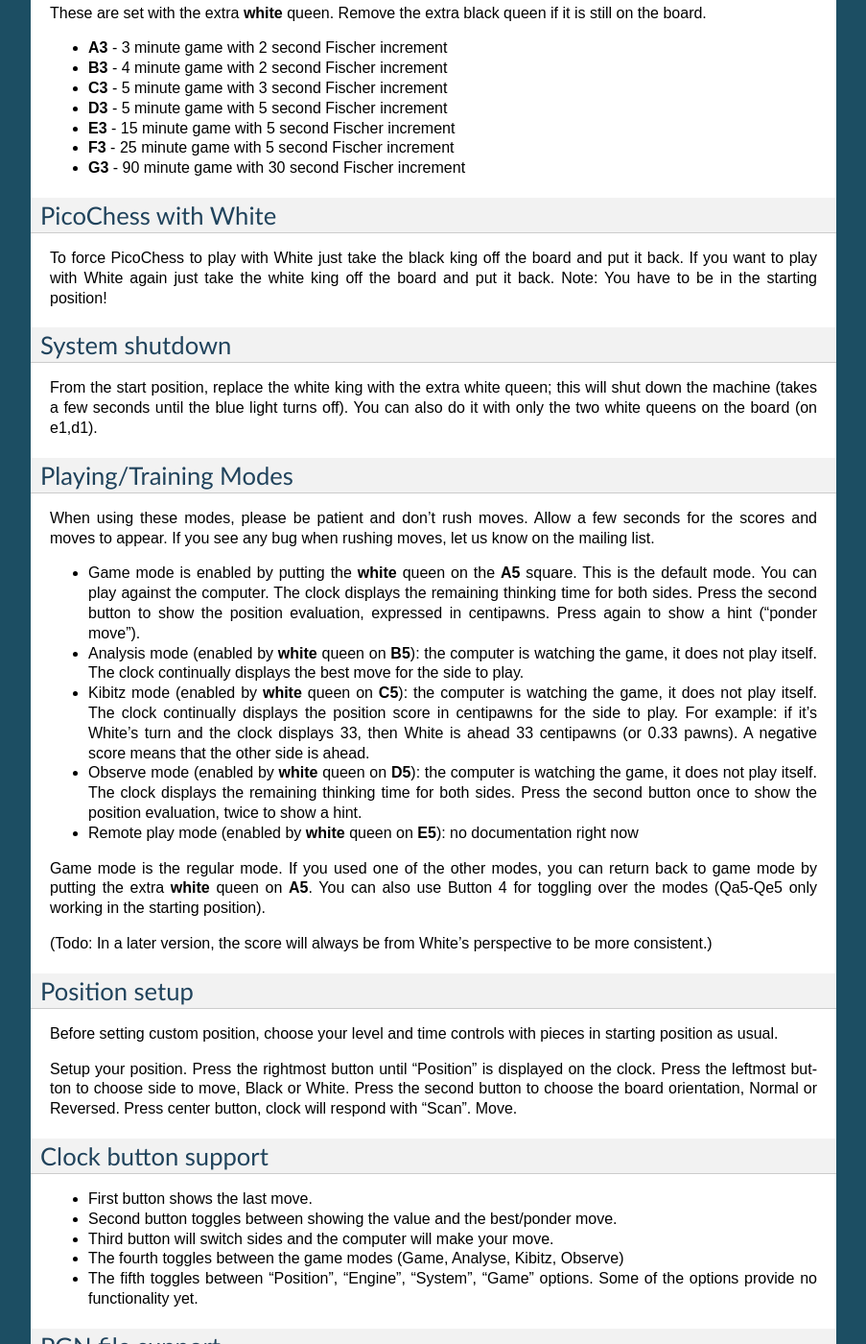
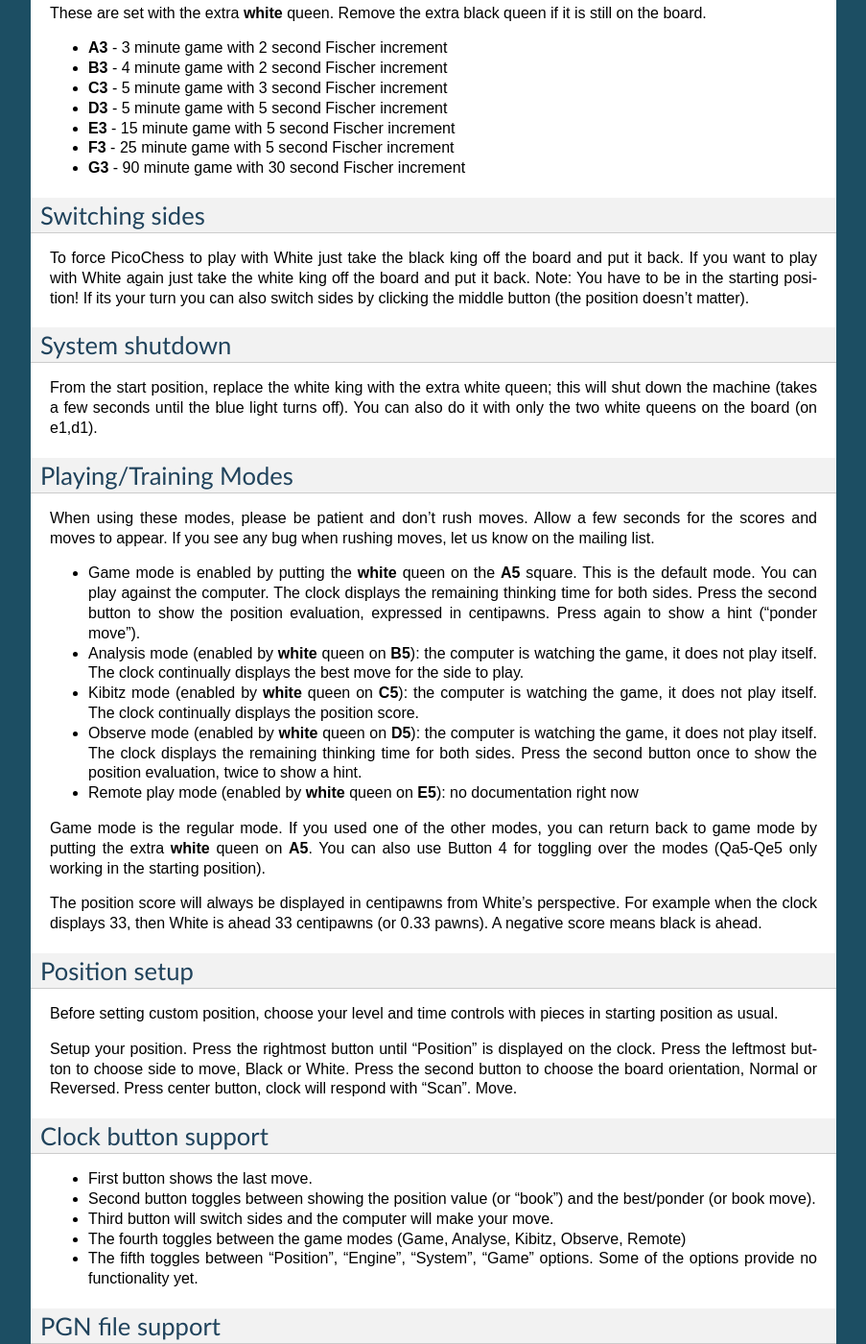
Before and after one commit to jromang/picochess, a Sphinx documentation site: the page built from docs/usage.rst, in a window 1280 px wide and 1400 px high, scrolled down 1250 px. Shown: the whole window at 96% size, without its empty margins (198-1101 px from the left). Built offline with Sphinx 7.4.7, drawn with Linux system fonts in a browser that asks for light colours; some of the changed text lies outside the part shown.

Commit message:
update docu

```diff
--- a/docs/usage.rst
+++ b/docs/usage.rst
@@ -68,10 +68,11 @@
 * **F3** - 25 minute game with 5 second Fischer increment
 * **G3** - 90 minute game with 30 second Fischer increment
 
-PicoChess with White
---------------------
+Switching sides
+---------------
 
 To force PicoChess to play with White just take the black king off the board and put it back. If you want to play with White again just take the white king off the board and put it back. Note: You have to be in the starting position!
+If its your turn you can also switch sides by clicking the middle button (the position doesn't matter).
 
 System shutdown
 ---------------
@@ -85,14 +86,14 @@
 
 * Game mode is enabled by putting the **white** queen on the **A5** square. This is the default mode. You can play against the computer. The clock displays the remaining thinking time for both sides. Press the second button to show the position evaluation, expressed in centipawns. Press again to show a hint ("ponder move").
 * Analysis mode (enabled by **white** queen on **B5**): the computer is watching the game, it does not play itself. The clock continually displays the best move for the side to play.
-* Kibitz mode (enabled by **white** queen on **C5**): the computer is watching the game, it does not play itself. The clock continually displays the position score in centipawns for the side to play. For example: if it's White's turn and the clock displays 33, then White is ahead 33 centipawns (or 0.33 pawns). A negative score means that the other side is ahead.
+* Kibitz mode (enabled by **white** queen on **C5**): the computer is watching the game, it does not play itself. The clock continually displays the position score.
 * Observe mode (enabled by **white** queen on **D5**): the computer is watching the game, it does not play itself. The clock displays the remaining thinking time for both sides. Press the second button once to show the position evaluation, twice to show a hint.
 * Remote play mode (enabled by **white** queen on **E5**): no documentation right now
 
 Game mode is the regular mode. If you used one of the other modes, you can return back to game mode by putting the extra **white** queen on **A5**.
 You can also use Button 4 for toggling over the modes (Qa5-Qe5 only working in the starting position).
 
-(Todo: In a later version, the score will always be from White's perspective to be more consistent.)
+The position score will always be displayed in centipawns from White's perspective. For example when the clock displays 33, then White is ahead 33 centipawns (or 0.33 pawns). A negative score means black is ahead.
 
 Position setup
 --------------
@@ -108,9 +109,9 @@
 --------------------
 
 * First button shows the last move.
-* Second button toggles between showing the value and the best/ponder move.
+* Second button toggles between showing the position value (or "book") and the best/ponder (or book move).
 * Third button will switch sides and the computer will make your move.
-* The fourth toggles between the game modes (Game, Analyse, Kibitz, Observe)
+* The fourth toggles between the game modes (Game, Analyse, Kibitz, Observe, Remote)
 * The fifth toggles between "Position", "Engine", "System", "Game" options. Some of the options provide no functionality yet.
 
 PGN file support
@@ -118,4 +119,3 @@
 
 All moves of the played game along with engine are stored.
 Every game played with picochess is stored in the /opt/picochess folder as "games.pgn".
-If a position is undone, another game will be created within games.pgn.
```
